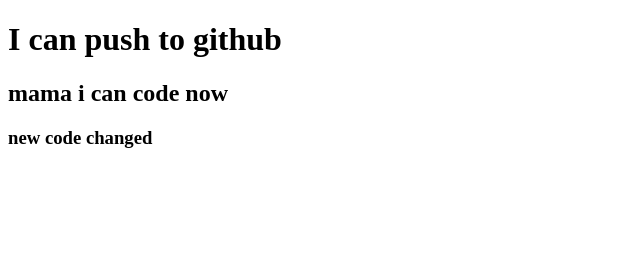
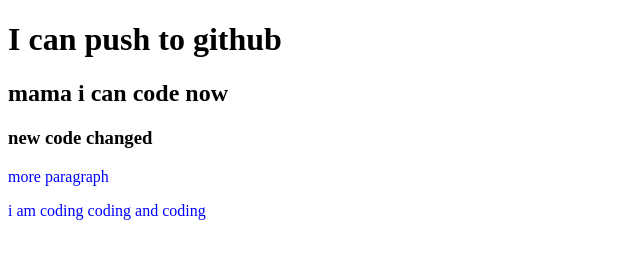
Before and after one commit to mstrinky/my-first-repo, a plain HTML site: page index.html in a window 1280 px wide. Shown: the whole page, without its empty margins (0-640 px from the left). Drawn offline with Linux system fonts and the light colour scheme.

Commit message:
style added

```diff
--- a/index.html
+++ b/index.html
@@ -5,10 +5,13 @@
     <meta http-equiv="X-UA-Compatible" content="IE=edge">
     <meta name="viewport" content="width=device-width, initial-scale=1.0">
     <title>My first github repo</title>
+    <link rel="stylesheet" href="style.css">
 </head>
 <body>
     <h1>I can push to github</h1>
     <h2>mama i can code now</h2>
     <h3>new code changed</h3>
+    <p>more paragraph</p>
+    <P>i am coding coding and coding</P>
 </body>
 </html>
--- /dev/null
+++ b/style.css
@@ -0,0 +1,3 @@
+p{
+    color:blue;
+}
```
